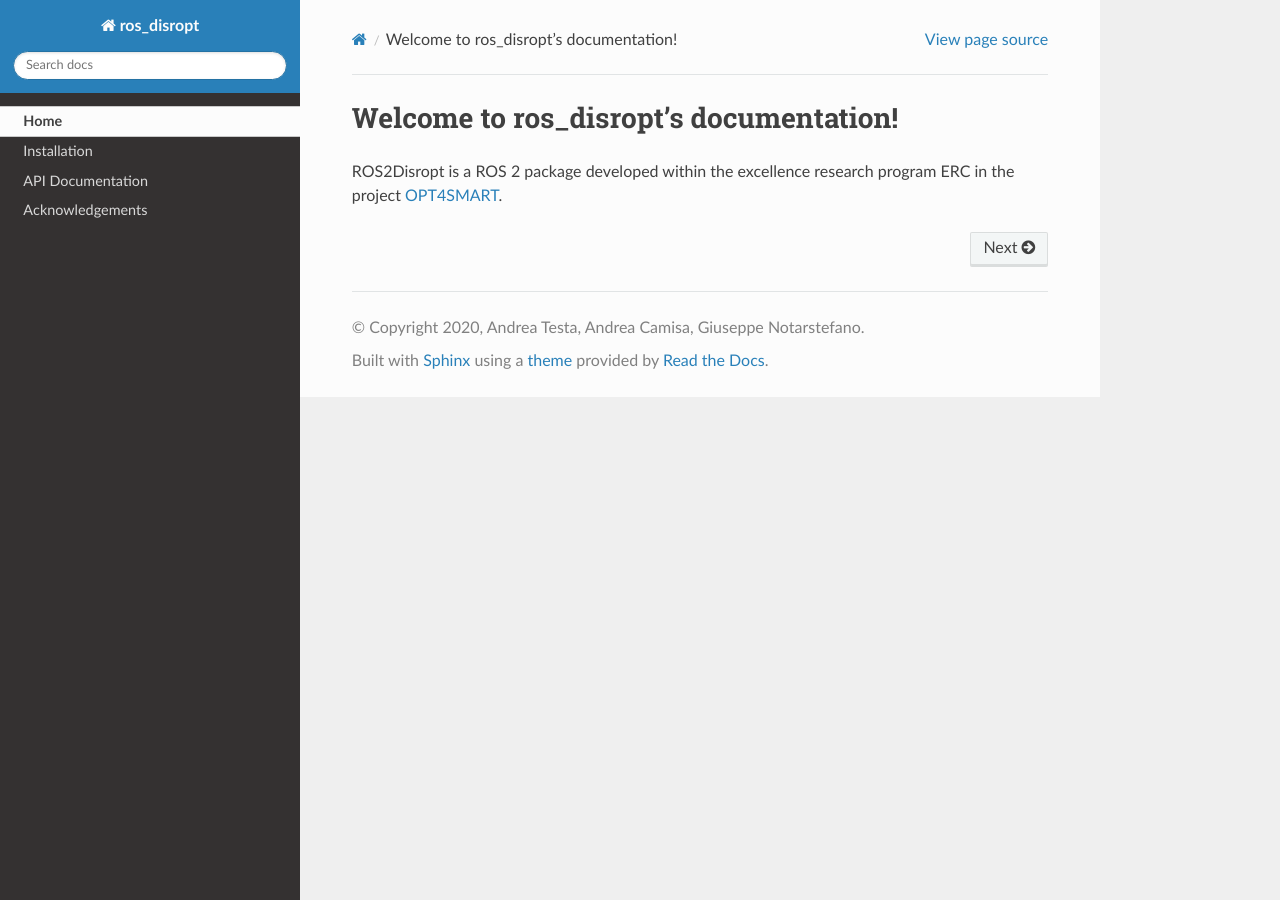
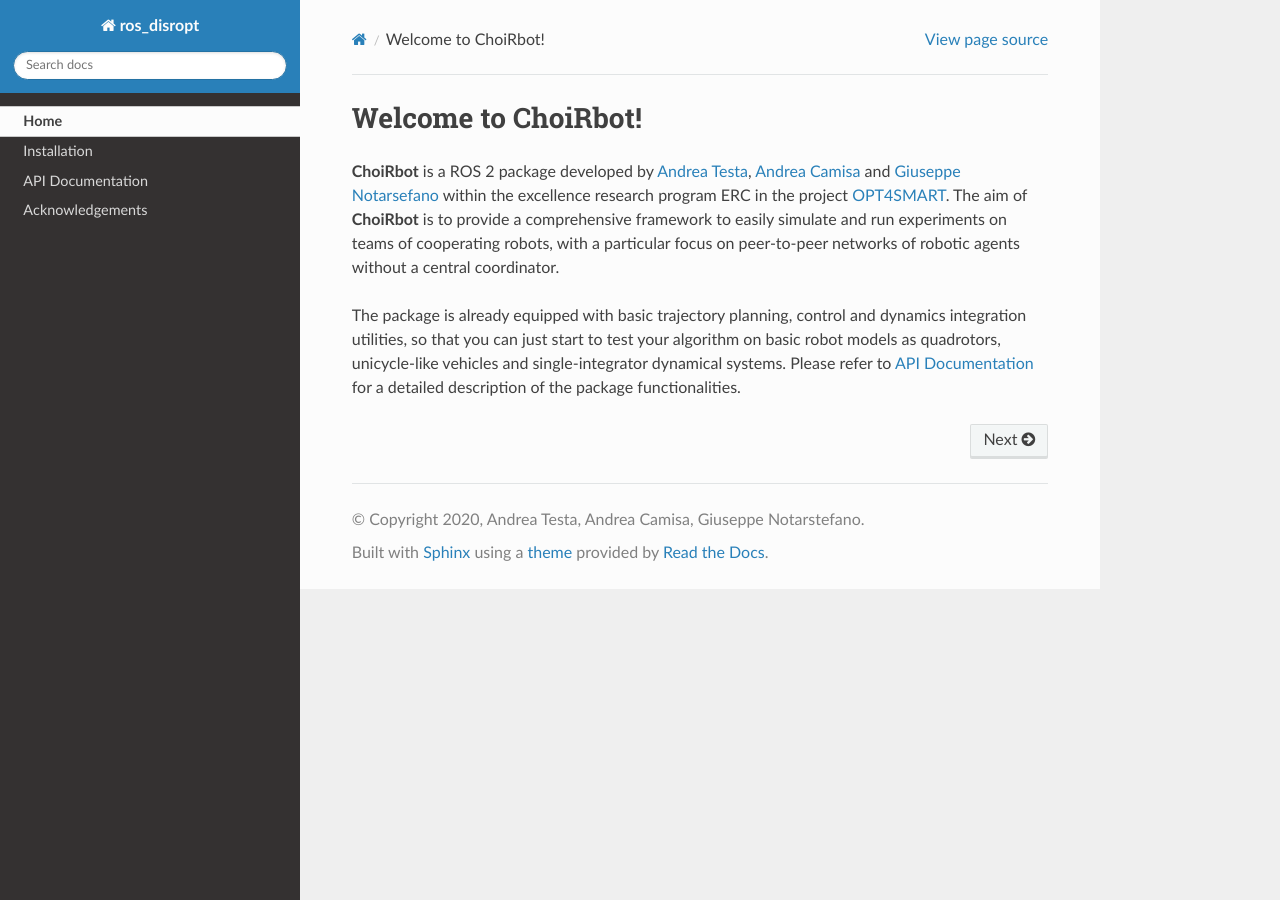
Before and after one commit to OPT4SMART/ChoiRbot, a Sphinx documentation site: the page built from ros_disropt/docs/source/index.rst, in a window 1280 px wide. Built offline with Sphinx 7.4.7 and the Read the Docs theme 2.0.0, drawn with Linux system fonts in a browser that asks for light colours.

Commit message:
AT: updating docs

```diff
--- a/ros_disropt/docs/source/index.rst
+++ b/ros_disropt/docs/source/index.rst
@@ -1,12 +1,16 @@
-.. ros_disropt documentation master file, created by
+.. ChoiRbot documentation master file, created by
    sphinx-quickstart on Thu May 28 18:42:09 2020.
    You can adapt this file completely to your liking, but it should at least
    contain the root `toctree` directive.
 
-Welcome to ros_disropt's documentation!
+Welcome to ChoiRbot!
 =======================================
 
-ROS2Disropt is a ROS 2 package developed within the excellence research program ERC in the project `OPT4SMART <http://www.opt4smart.eu>`_.
+**ChoiRbot** is a ROS 2 package developed by `Andrea Testa <https://www.unibo.it/sitoweb/a.testa/en>`_, `Andrea Camisa <https://www.unibo.it/sitoweb/a.camisa/en>`_ and `Giuseppe Notarsefano <https://www.unibo.it/sitoweb/giuseppe.notarstefano/en>`_  within the excellence research program ERC in the project `OPT4SMART <http://opt4smart.dei.unibo.it/index.html>`_. The aim of **ChoiRbot** is to provide a comprehensive framework to easily simulate and run experiments on teams of cooperating robots, with a particular focus on peer-to-peer networks
+of robotic agents without a central coordinator.
+
+The package is already equipped with basic trajectory planning, control and dynamics integration utilities, so that you can just start to test your algorithm on basic robot models as quadrotors, unicycle-like vehicles and single-integrator dynamical systems.
+Please refer to :ref:`api_documentation` for a detailed description of the package functionalities.
 
 .. toctree::
    :hidden:
--- a/ros_disropt/docs/source/installation/index.rst
+++ b/ros_disropt/docs/source/installation/index.rst
@@ -1,9 +1,9 @@
-.. _install:
+.. _installation:
 
 Installation
 ===================
 
-| The ROS2Disropt package currently supports ROS 2 Dashing Diademata.
+| The **ChoiRbot** package currently supports ROS 2 Dashing Diademata.
 | Please refer to the `ROS 2 website <https://index.ros.org/doc/ros2/>`_ for a comprehensive tutorial on how to install ROS 2.
 
 If you do not have a ROS 2 workspace run on a terminal:
```
